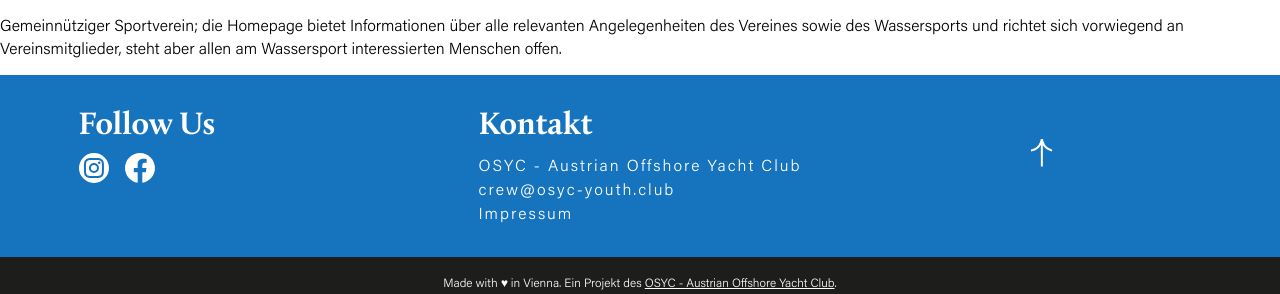
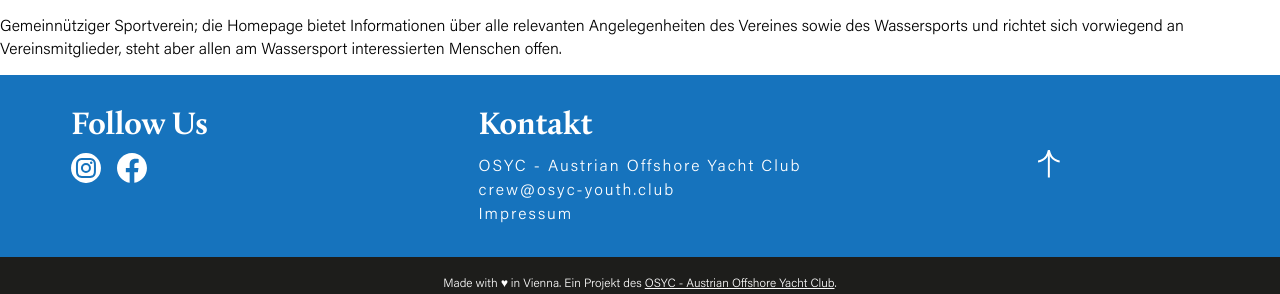
Before and after one commit to osyc-youth/osyc-youth.github.io, a Jekyll site: the page built from impressum.markdown, in a window 1280 px wide. Shown: the part 1012-1306 px from the top of the page. Built offline with Jekyll 4.4.1, drawn with Linux system fonts in a browser that asks for light colours.

Commit message:
some cosmetic fixes

```diff
--- a/assets/css/style.css
+++ b/assets/css/style.css
@@ -235,10 +235,10 @@ footer{
 footer > .footerFlex{
     display: flex;
     flex-wrap: wrap;
-    justify-content: center;
-    gap: 5rem;
+    justify-content: space-evenly;
+    gap: 3rem;
     align-items: flex-start;
-    padding: 2rem 0;
+    padding: 2rem 2rem;
 }
 
 .footerElement {
@@ -248,8 +248,8 @@ footer > .footerFlex{
 }
 
 #footerElementArrow {
-    margin-top: 2rem;
     text-align: center;
+    align-self: center;
 }
 
 .footerElement > h3{
@@ -679,7 +679,7 @@ a.blueButton >img {
     }
 
     .subsection{
-        padding: 2rem 2rem;
+        padding: 4rem 2rem;
     }
     .headingBox{
         max-width: 16rem;
@@ -687,7 +687,7 @@ a.blueButton >img {
     }
     .headingBox>h2{
         text-align: left;
-        font-size: 4rem;
+        font-size: 2rem;
         color: #fff;
         line-height: 3rem;
         margin-bottom: 2rem;
@@ -714,7 +714,7 @@ a.blueButton >img {
         flex-wrap: wrap;
         display: flex;
         justify-content: center;
-        gap: 0rem;
+        gap: 2rem;
     }
     .slogans {
         padding-top: 1rem;
@@ -727,7 +727,7 @@ a.blueButton >img {
         padding-top: 0rem;
         padding-bottom: 1rem;
         padding-right: 2rem;
-        line-height: 7rem;
+        line-height: 4rem;
         border-bottom: 1px solid  rgba(255, 255, 255, 0.3);;
         font-family: 'acumin-pro',sans-serif;
         font-weight: 700;
@@ -742,9 +742,13 @@ a.blueButton >img {
     .slogans p{
         padding-right: 15rem;
         font-size: 7rem;
+        line-height: 7rem;
     }
     .introFlex{
         justify-content: space-between;
+    }
+    .headingBox>h2{
+        font-size: 3rem;
     }
 
     .header{
```
